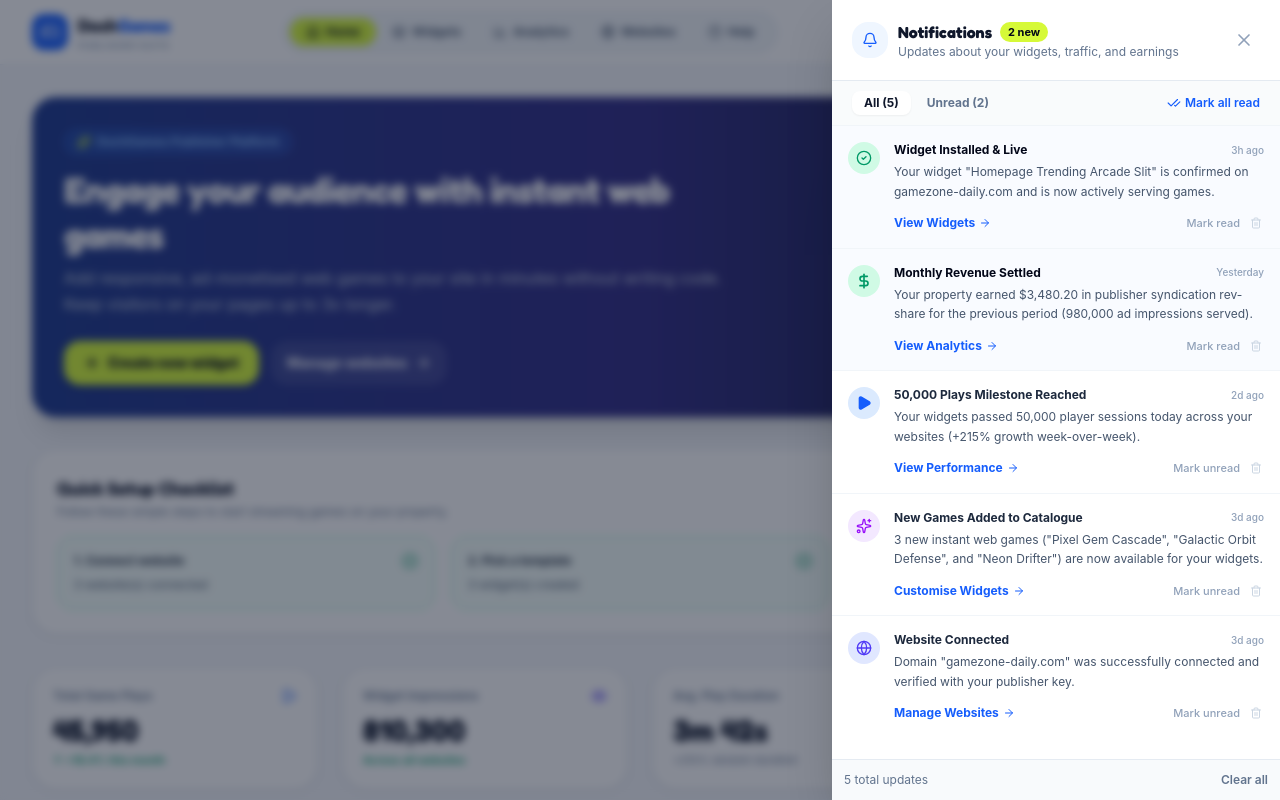
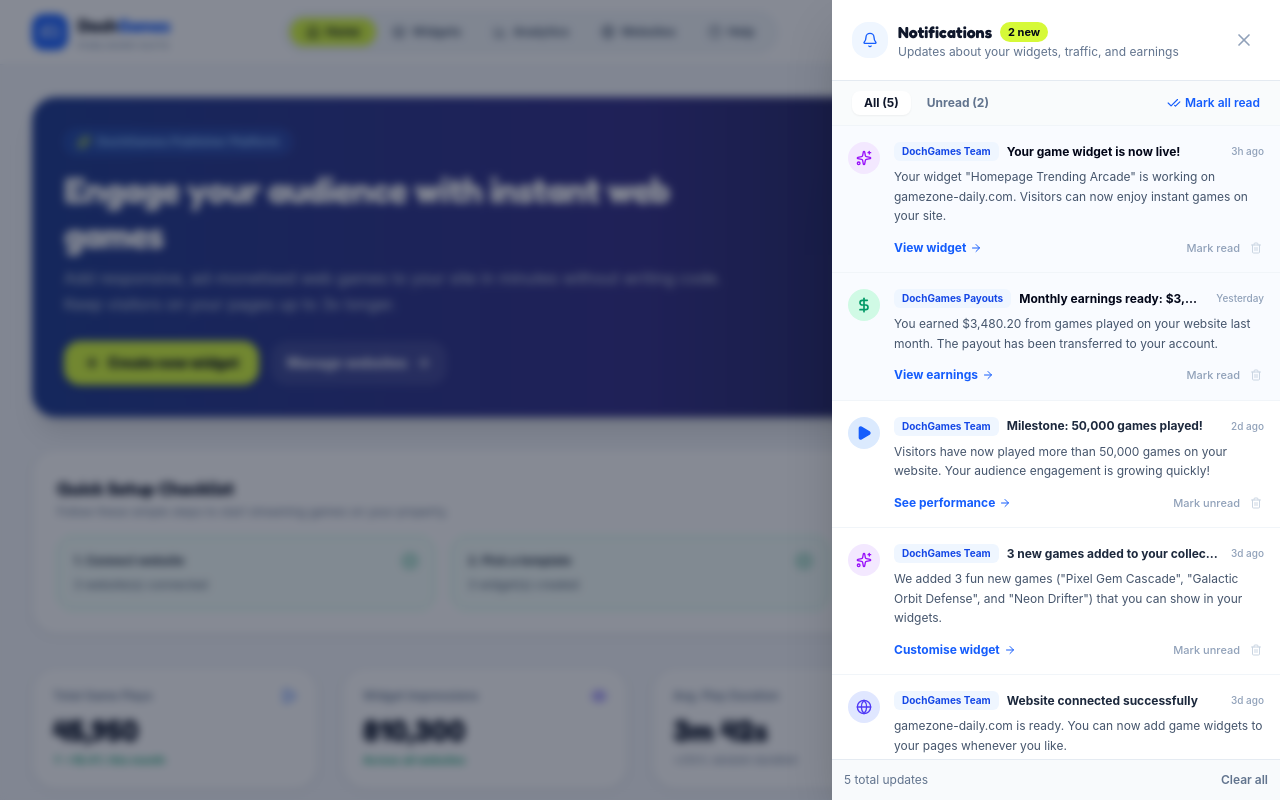
Before and after one commit to dochaseops-sys/dochgames-publisher, a React (Vite) app: page / in a window 1280 px wide. Both pictures are taken after a click on the button "Platform Notifications". Shown: the top 800 px of the page. Built offline with nearby package versions, Linux system fonts and the light colour scheme.

Commit message:
fix(notifications): replace technical terms with plain English and add sender badge

```diff
--- a/src/components/notifications/NotificationCenter.tsx
+++ b/src/components/notifications/NotificationCenter.tsx
@@ -197,11 +197,16 @@ export const NotificationCenter: React.FC<NotificationCenterProps> = ({
 
                 {/* Content */}
                 <div className="flex-1 min-w-0">
-                  <div className="flex items-center justify-between gap-1 mb-1">
-                    <h3 className={`text-xs font-bold truncate ${notif.read ? 'text-slate-800' : 'text-slate-950 font-black'}`}>
-                      {notif.title}
-                    </h3>
-                    <span className="text-[10px] text-slate-400 shrink-0 font-medium">
+                  <div className="flex items-center justify-between gap-1 mb-1.5">
+                    <div className="flex items-center gap-2 min-w-0">
+                      <span className="text-[10px] font-bold text-blue-700 bg-blue-50 px-2 py-0.5 rounded-md shrink-0">
+                        {notif.actor?.name || 'DochGames'}
+                      </span>
+                      <h3 className={`text-xs font-bold truncate ${notif.read ? 'text-slate-800' : 'text-slate-950 font-black'}`}>
+                        {notif.title}
+                      </h3>
+                    </div>
+                    <span className="text-[10px] text-slate-400 shrink-0 font-medium ml-2">
                       {formatTimestamp(notif.timestamp)}
                     </span>
                   </div>
--- a/src/data/mockData.ts
+++ b/src/data/mockData.ts
@@ -648,76 +648,76 @@ export const INITIAL_NOTIFICATIONS: PlatformNotification[] = [
     id: 'notif-001',
     category: 'activity',
     severity: 'success',
-    title: 'Widget Installed & Live',
-    message: 'Your widget "Homepage Trending Arcade Slit" is confirmed on gamezone-daily.com and is now actively serving games.',
+    title: 'Your game widget is now live!',
+    message: 'Your widget "Homepage Trending Arcade" is working on gamezone-daily.com. Visitors can now enjoy instant games on your site.',
     timestamp: '2026-09-24T10:30:00Z',
     read: false,
     actor: {
-      name: 'Verification Bot',
-      role: 'System'
+      name: 'DochGames Team',
+      role: 'Support'
     },
-    actionLabel: 'View Widgets',
+    actionLabel: 'View widget',
     actionView: 'widgets'
   },
   {
     id: 'notif-002',
     category: 'revenue',
     severity: 'success',
-    title: 'Monthly Revenue Settled',
-    message: 'Your property earned $3,480.20 in publisher syndication rev-share for the previous period (980,000 ad impressions served).',
+    title: 'Monthly earnings ready: $3,480.20',
+    message: 'You earned $3,480.20 from games played on your website last month. The payout has been transferred to your account.',
     timestamp: '2026-09-23T14:10:00Z',
     read: false,
     actor: {
-      name: 'Finance & Ledger',
-      role: 'DochGames Finance'
+      name: 'DochGames Payouts',
+      role: 'Finance'
     },
-    actionLabel: 'View Analytics',
+    actionLabel: 'View earnings',
     actionView: 'analytics'
   },
   {
     id: 'notif-003',
     category: 'activity',
     severity: 'info',
-    title: '50,000 Plays Milestone Reached',
-    message: 'Your widgets passed 50,000 player sessions today across your websites (+215% growth week-over-week).',
+    title: 'Milestone: 50,000 games played!',
+    message: 'Visitors have now played more than 50,000 games on your website. Your audience engagement is growing quickly!',
     timestamp: '2026-09-22T11:05:00Z',
     read: true,
     actor: {
-      name: 'Telemetry Engine',
-      role: 'System'
+      name: 'DochGames Team',
+      role: 'Community'
     },
-    actionLabel: 'View Performance',
+    actionLabel: 'See performance',
     actionView: 'analytics'
   },
   {
     id: 'notif-004',
     category: 'system',
     severity: 'info',
-    title: 'New Games Added to Catalogue',
-    message: '3 new instant web games ("Pixel Gem Cascade", "Galactic Orbit Defense", and "Neon Drifter") are now available for your widgets.',
+    title: '3 new games added to your collection',
+    message: 'We added 3 fun new games ("Pixel Gem Cascade", "Galactic Orbit Defense", and "Neon Drifter") that you can show in your widgets.',
     timestamp: '2026-09-21T09:00:00Z',
     read: true,
     actor: {
-      name: 'Game Curation Team',
-      role: 'DochGames Games'
+      name: 'DochGames Team',
+      role: 'Games'
     },
-    actionLabel: 'Customise Widgets',
+    actionLabel: 'Customise widget',
     actionView: 'widgets'
   },
   {
     id: 'notif-005',
     category: 'activity',
     severity: 'success',
-    title: 'Website Connected',
-    message: 'Domain "gamezone-daily.com" was successfully connected and verified with your publisher key.',
+    title: 'Website connected successfully',
+    message: 'gamezone-daily.com is ready. You can now add game widgets to your pages whenever you like.',
     timestamp: '2026-09-20T16:20:00Z',
     read: true,
     actor: {
-      name: 'Domain Registrar Bot',
-      role: 'System'
+      name: 'DochGames Team',
+      role: 'Support'
     },
-    actionLabel: 'Manage Websites',
-    actionView: 'websites'
+    actionLabel: 'Create a widget',
+    actionView: 'widgets'
   }
 ];
 
```
